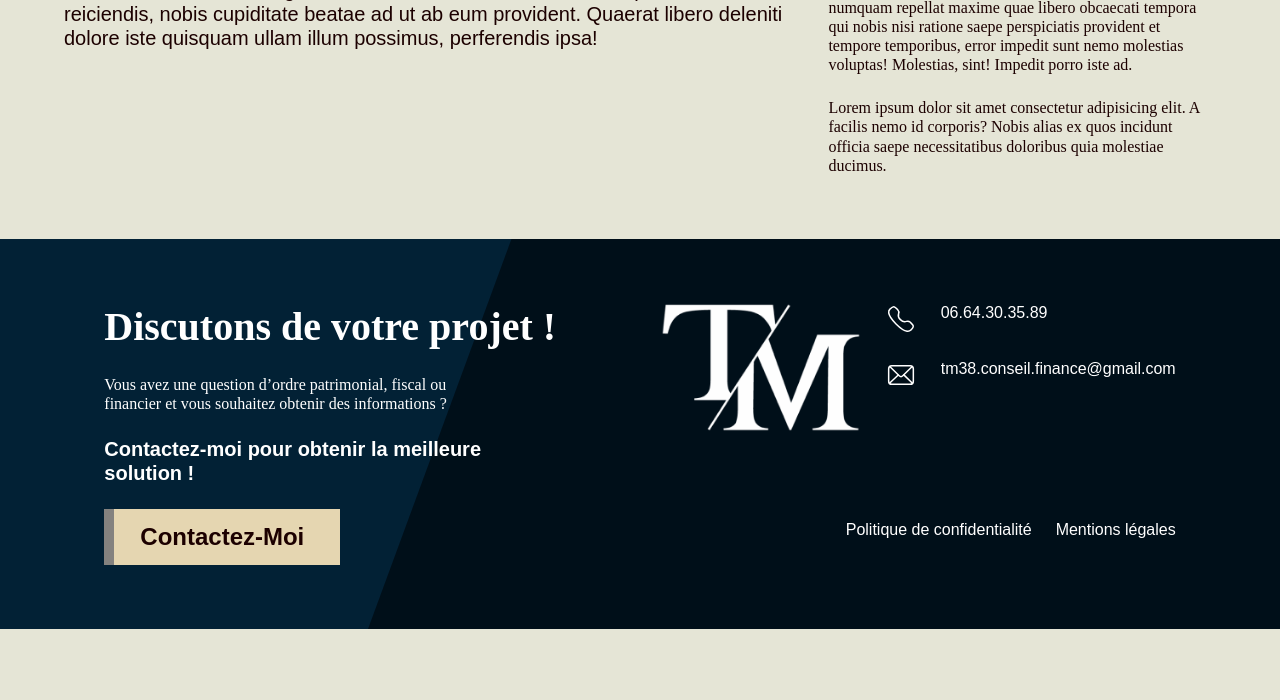
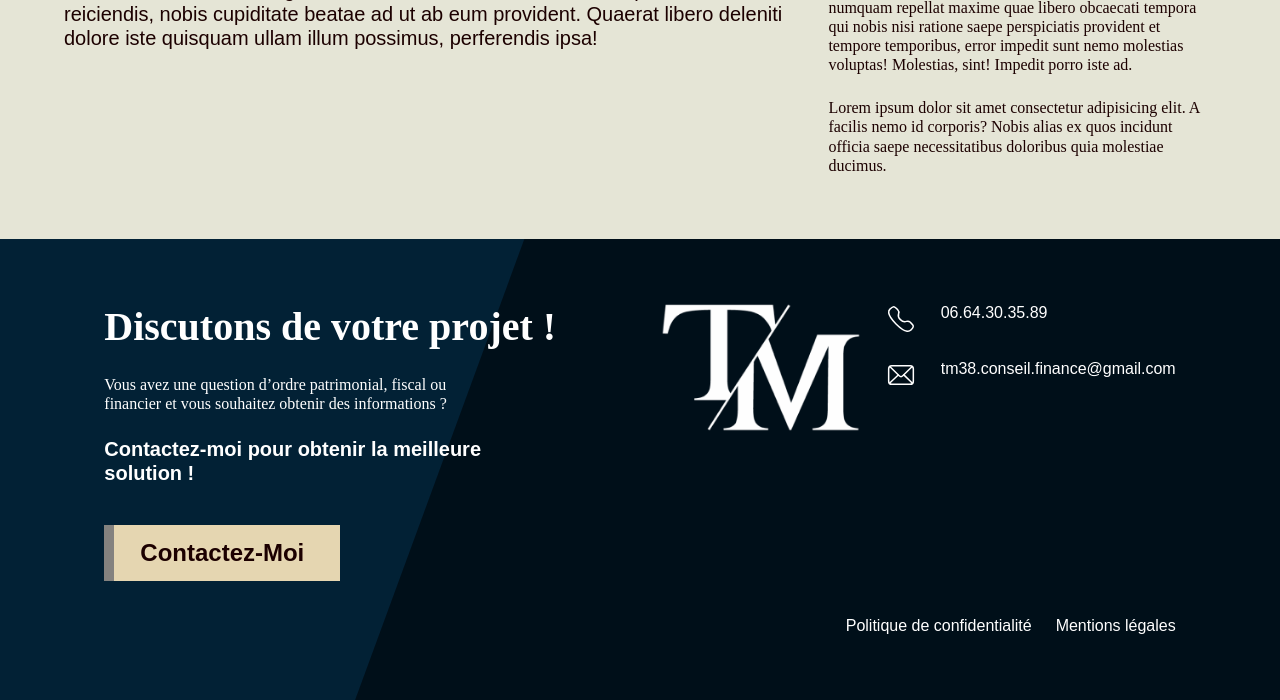
Before and after one commit to HyTaXx/BAP, a PHP site: page / in a window 1280 px wide. Shown: the part 2438-3138 px from the top of the page. Before the commit the page ends 3067 px from the top, so only its background shows below. Run offline with PHP 8.4, Linux system fonts and the light colour scheme; some libraries are stand-ins or nearby versions; some web fonts are replaced.

Commit message:
:lipstick:Minor changes

```diff
--- a/index.html
+++ b/index.html
@@ -64,7 +64,6 @@
             </div>
         </div>
     </section>
-
     <section class="savoir-plus" id="test">
         <div class="stock-plus">
             <h2 id="titre-savoir-plus">Préparer Ma Retraite</h2>
@@ -72,7 +71,6 @@
             <button id="btn-savoir-plus">Discutons de votre Projet</button>
         </div>
     </section>
-
     <section class="a-propos" id="propos">
         <div class="texte-a-propos-stock">
             <h2 class="titre-a-propos">A Propos</h2>
@@ -99,10 +97,8 @@
 
 
             </div>
-
         </div>
     </main>
-
     <footer class="flex-row">
         <div>
             <div class="flex-col">
@@ -112,7 +108,6 @@
             </div>
             <button class="pad-top contact light-button">Contactez-Moi</button>
         </div>
-
         <div class="flex-col">
             <div>
                 <div class="flex-row">
--- a/style.css
+++ b/style.css
@@ -312,7 +312,7 @@ footer{
     padding-left: 4rem;
 }
 .pad-top{
-    margin-top: 1.5rem;
+    margin-top: 2.5rem;
 }
 .bigger-p{
     font-size: 1.25rem;
@@ -361,7 +361,7 @@ footer{
 
 
 .confidentialite{
-    padding-top: 4rem;
+    padding-top: 10rem;
     justify-content: flex-end;
 }
 
```
